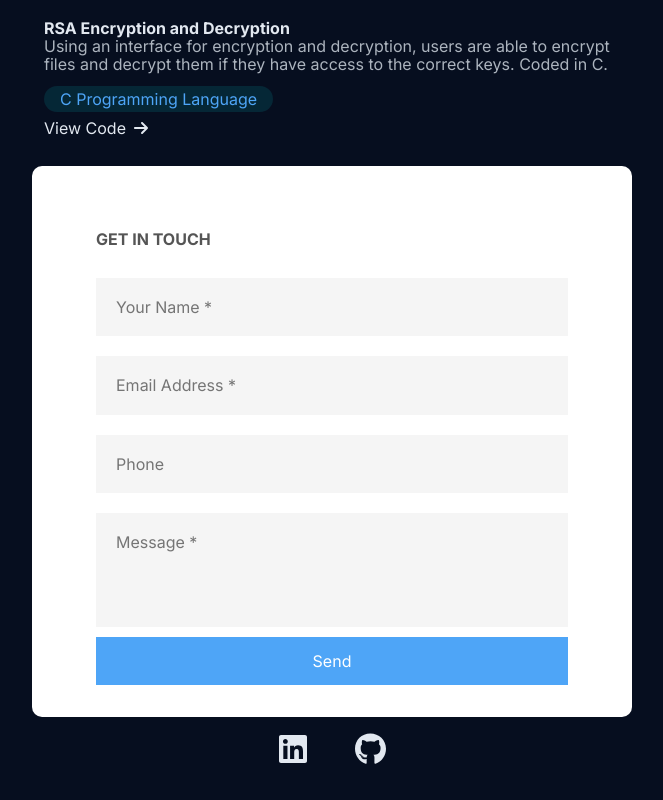
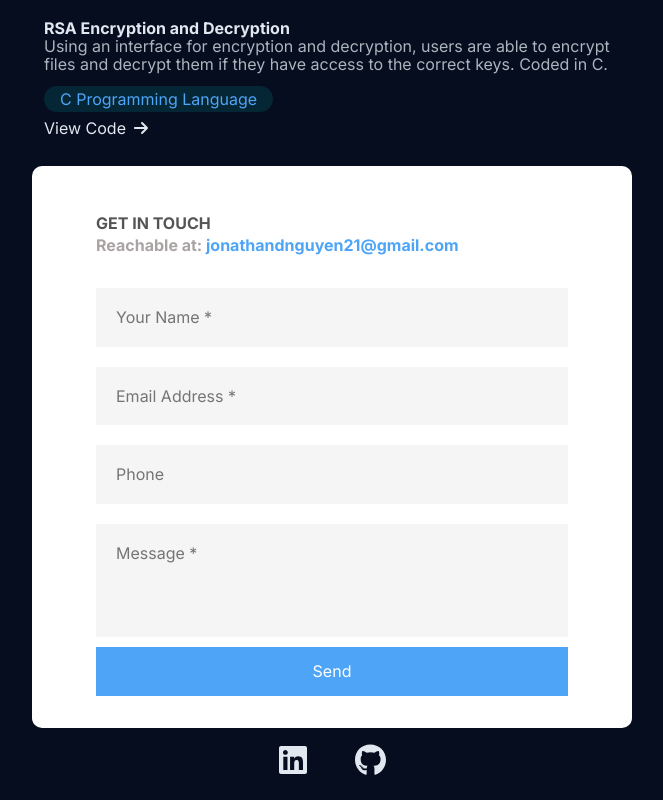
Before and after one commit to jonathanguyen21/Portfolio-Website, a React (Vite) app: page / in a window 1280 px wide. Shown: the part 1566-2366 px from the top of the page, without its empty margins (308-971 px from the left). Built offline with nearby package versions, Linux system fonts and the light colour scheme.

Commit message:
fixed some mobile functions and added email

```diff
--- a/components/Contact.jsx
+++ b/components/Contact.jsx
@@ -8,7 +8,17 @@ export const Contact = () => {
           action="https://formsubmit.co/jonathandnguyen21@gmail.com"
           method="POST"
         >
-          <h3>GET IN TOUCH</h3>
+          <h3 className="contact__h3">GET IN TOUCH</h3>
+          <h4 className="contact__h4">
+            Reachable at:{" "}
+            <a
+              href="https://mail.google.com/mail/?view=cm&fs=1&to=jonathandnguyen21@gmail.com"
+              target="_blank"
+              className="contact__email"
+            >
+              jonathandnguyen21@gmail.com
+            </a>
+          </h4>
           <input type="text" name="name" placeholder="Your Name *" required />
           <input
             type="email"
--- a/src/App.css
+++ b/src/App.css
@@ -3,7 +3,7 @@
 
 body {
     /* rgb(15, 27, 56); */
-    background-color: rgb(6, 14, 31);
+    background-color: rgb(6, 13, 30);
     color: rgb(226, 232, 240);
     font-family: Inter, Arial, Helvetica, sans-serif;
     font-size: 1rem;
@@ -54,7 +54,7 @@ a:hover {
 .navbar__list {
     display: flex;
     list-style: none;
-    justify-content: center;
+    justify-content: end;
     padding: 0;
 }
 
@@ -63,9 +63,12 @@ a:hover {
     border-bottom: 1px solid #222;
 }
 
-@media screen and (min-width: 1000px) {
-    .navbar__list {
-        justify-content: end;
+
+@media screen and (max-width: 768px) {
+    .navbar {
+        display: flex;
+        justify-content: center;
+        width: 100%;
     }
 }
 
@@ -217,12 +220,39 @@ p {
     color: red;
 }
 
+@media screen and (max-width: 1000px){
+    .skills--section {
+        display: grid;
+        grid-template-columns: repeat(4, 1fr);
+        grid-template-rows: repeat(2, 1fr);
+    }
+}
+
 /* Contact */
 
 .contact {
     display: flex;
     align-items: center;
     justify-content: center;
+}
+
+.contact__h3 {
+    margin-top: 1rem;
+    margin-bottom: .25rem;
+}
+
+.contact__h4 {
+    margin-top: 0;
+    margin-bottom: 1.5rem;
+    color: rgb(170, 163, 163);
+}
+
+.contact__email {
+    color: #4ea5f7;
+}
+
+.contact__email:hover {
+    color: #1a4872;
 }
 
 form {
```
